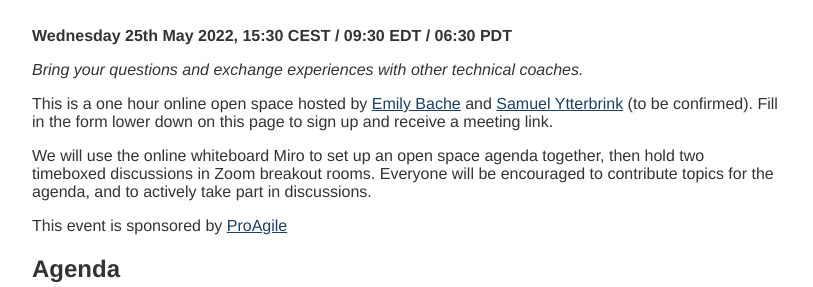
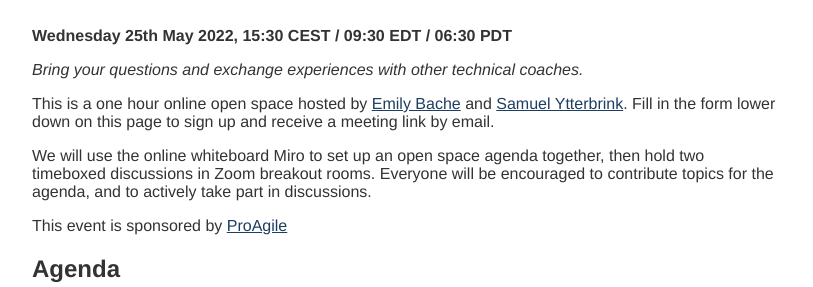
Before and after one commit to sammancoaching/website, a Jekyll site: the page built from society/events/open_space_2022-05-25.md, in a window 1280 px wide. Shown: the part 314-601 px from the top of the page, without its empty margins (233-1046 px from the left). Built offline with Jekyll 4.4.1, drawn with Linux system fonts in a browser that asks for light colours.

Commit message:
Samuel will co-host

```diff
--- a/society/events/open_space_2022-05-25.md
+++ b/society/events/open_space_2022-05-25.md
@@ -9,7 +9,7 @@ title: Samman Coaching Society Online Open Space Event
 
 _Bring your questions and exchange experiences with other technical coaches._
 
-This is a one hour online open space hosted by [Emily Bache](/society/contributors/emilybache.html) and [Samuel Ytterbrink](/society/contributors/neppord.html) (to be confirmed). Fill in the form lower down on this page to sign up and receive a meeting link.
+This is a one hour online open space hosted by [Emily Bache](/society/contributors/emilybache.html) and [Samuel Ytterbrink](/society/contributors/neppord.html). Fill in the form lower down on this page to sign up and receive a meeting link by email.
 
 We will use the online whiteboard Miro to set up an open space agenda together, then hold two timeboxed discussions in Zoom breakout rooms. Everyone will be encouraged to contribute topics for the agenda, and to actively take part in discussions.
 
```
